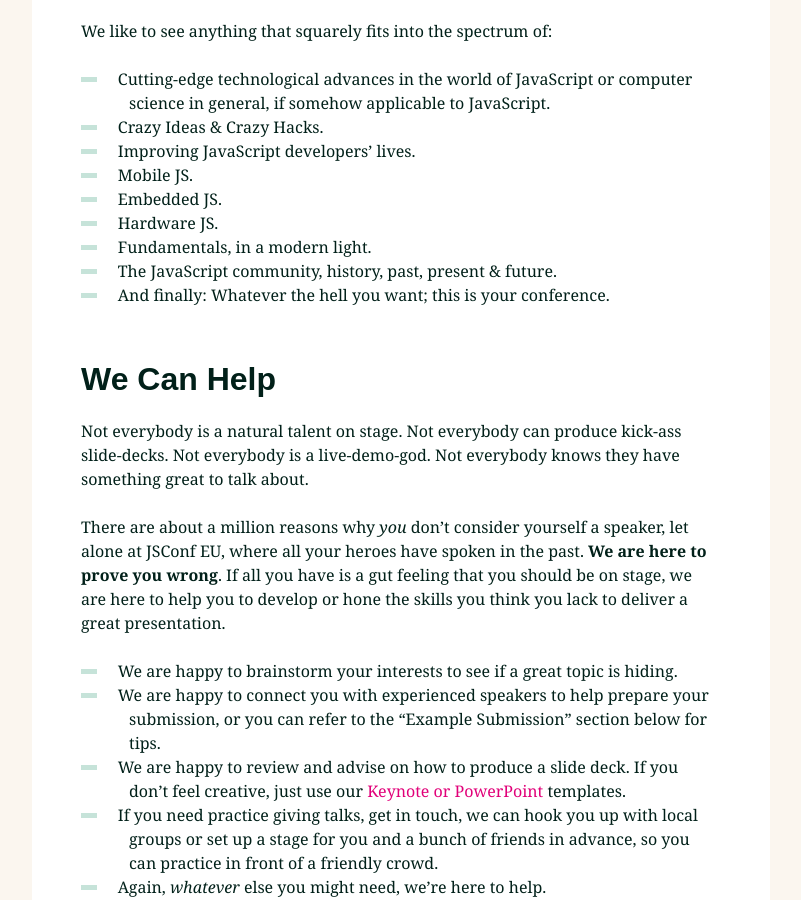
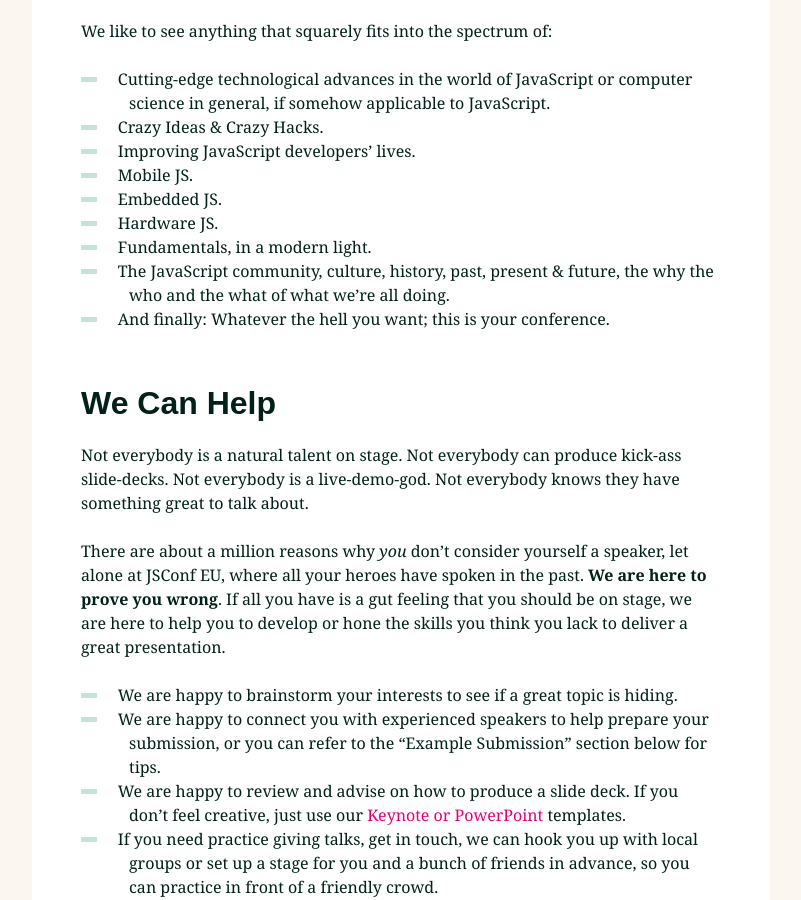
Before and after one commit to jsconf/2014.jsconf.eu, a Jekyll site: the page built from call-for-speakers/index.md, in a window 1280 px wide and 900 px high, scrolled down 1132 px. Shown: the whole window, without its empty margins (239-1040 px from the left). Built offline with Jekyll 4.4.1, drawn with Linux system fonts in a browser that asks for light colours; nearby versions of some CDN libraries; comment, search, counter and statistics services are not loaded.

Commit message:
expand topics

```diff
--- a/call-for-speakers/index.md
+++ b/call-for-speakers/index.md
@@ -27,7 +27,7 @@ We like to see anything that squarely fits into the spectrum of:
  * Embedded JS.
  * Hardware JS.
  * Fundamentals, in a modern light.
- * The JavaScript community, history, past, present & future.
+ * The JavaScript community, culture, history, past, present & future, the why the who and the what of what we’re all doing.
  * And finally: Whatever the hell you want; this is your conference.
 
 
```
